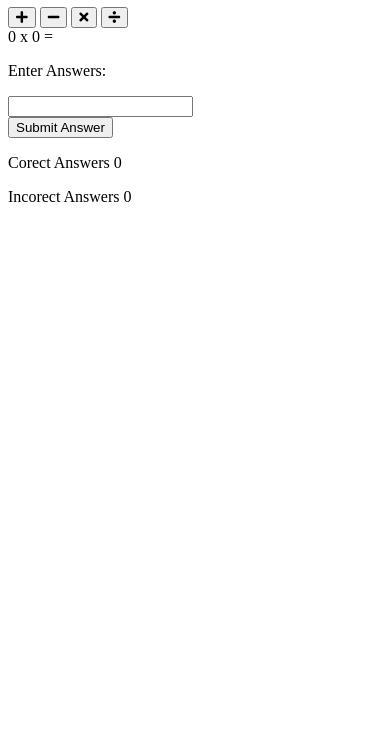
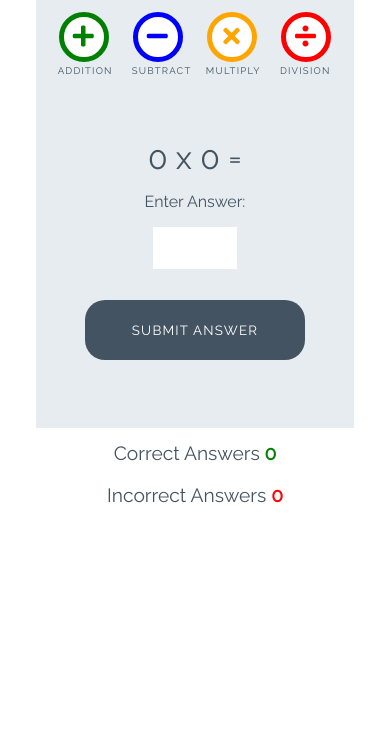
Before and after one commit to LinnSilver/love-maths, a plain HTML site: page index.html in a window 390 px wide. Shown: the part 112-844 px from the top of the page. Drawn offline with Linux system fonts and the light colour scheme.

Commit message:
Add style for game

```diff
--- a/assets/css/style.css
+++ b/assets/css/style.css
@@ -0,0 +1,252 @@
+/* --------- Global style */
+
+body {
+    background-color: white;
+    font-family: "Raleway", sans-serif;
+    color: #445361;
+    text-align: center;
+}
+
+/* --------- Heading */
+
+.heading {
+    text-align: center;
+    font-size: 2.5rem;
+}
+
+.logo {
+    height: 40px;
+    padding-right: 5px;
+}
+
+/* --------- Game layout */
+
+.game-area {
+    background-color: #E6ECF0;
+    box-sizing: border-box;
+    width: 85%;
+    height: 65vh;
+    max-height: 450px;
+    max-width: 830px;
+    margin-left: auto;
+    margin-right: auto;
+    padding: 1%;
+}
+
+.question-area {
+    width: 50%;
+    font-size: 2rem;
+    margin: auto;
+    padding: 50px 0;
+}
+
+.question-area span {
+    padding: 0 15px;
+}
+
+.score-area {
+    margin: 5px auto;
+    width: 60%;
+    font-size: 1.2rem;
+}
+
+.controls-area {
+    width: 85%;
+    margin: 30px auto;
+}
+
+#score {
+    color: green;
+    font-weight: bold;
+}
+
+#incorrect {
+    color: red;
+    font-weight: bold;
+}
+
+.answer-message {
+    display: none;
+    font-size: 1rem;
+}
+
+#answer-box {
+    border: none;
+    color: #445361;
+    display: inline-block;
+    height: 40px;
+    width: 80px;
+    font-size: 1.2rem;
+}
+
+.scores {
+    display: inline-block;
+    padding: 25px;
+}
+
+/* --------- Buttons */
+
+.btn {
+    width: 220px;
+    height: 60px;
+    font-family: "Raleway", sans-serif;
+    text-transform: uppercase;
+    letter-spacing: 1.2px;
+    color: white;
+}
+
+.btn:focus {
+    outline: none;
+}
+
+.btn--big {
+    padding-top: 10px;
+    border-radius: 50%;
+    background-color: white;
+    border: 10px solid;
+    width: 100px;
+    height: 100px;
+    font-size: 3.2rem;
+    margin: 0 30px;
+    transition: all 0.5s;
+}
+
+.btn--big::after{
+    content: attr(data-type);
+    font-size: 1rem;
+    color:  #445361;
+    position: relative;
+    left: -0.5rem;
+}
+
+.btn--blue {
+    border-color: blue;
+    color: blue;
+}
+
+.btn--blue:active,
+.btn--blue:hover {
+    background-color: darkblue;
+    color: white;
+}
+
+.btn--orange {
+    border-color: orange;
+    color: orange;
+}
+
+.btn--orange:active,
+.btn--orange:hover {
+    background-color: darkorange;
+    color: white;
+}
+
+.btn--red {
+    border-color: red;
+    color: red;
+}
+
+.btn--red:active,
+.btn--red:hover {
+    background-color: darkred;
+    color: white;
+}
+
+.btn--green {
+    border-color: green;
+    color: green;
+}
+
+.btn--green:active,
+.btn--green:hover {
+    background-color: darkgreen;
+    color: white;
+}
+
+.btn--gray {
+    margin-top: 25px;
+    background-color: #445361;
+    border: 1px transparent;
+    border-radius: 20px;
+}
+
+.btn--gray:active,
+.btn--gray:hover {
+    background-color: #0d1013;
+}
+
+/* --------- Media queries */
+
+@media (max-width: 414px) {
+    .controls-area {
+        width: 100%;
+    }
+
+    .btn--big {
+        margin: 0 10px;
+        padding: 5px;
+        border: 5px solid;
+        width: 50px;
+        height: 50px;
+        font-size: 1.5rem;
+    }
+
+    .btn--big::after {
+        font-size: 0.6rem;
+        left: -0.7rem;
+    }
+
+    .question-area {
+        padding: 10% 0;
+        width: 100%;
+    }
+
+    .question-area span {
+        padding: 0;
+    }
+
+    .answer-message {
+        display: block;
+    }
+
+    #answer-box {
+        display: block;
+        margin: 0 auto;
+    }
+    .btn--gray {
+        margin-top: 0;
+    }
+
+    .score-area {
+        width: 100%;
+    }
+
+    .scores {
+        margin: 0.5em auto;
+        display: block;
+        padding: 5px;
+    }
+
+    .heading {
+        font-size: 2rem;
+    }
+}
+
+@media (max-width: 320px) {
+    .game-area {
+        height: 70vh;
+    }
+
+    .controls-area {
+        width: 75%;
+        margin: 10px auto;
+    }
+
+    .btn--big {
+        margin: 10px 10px;
+    }
+    .question-area {
+        padding: 10px 0;
+    }
+
+}
--- a/index.html
+++ b/index.html
@@ -1,52 +1,56 @@
 <!DOCTYPE html>
 <html lang="en">
+
 <head>
     <meta charset="UTF-8">
-    <meta http-equiv="X-UA-Compatible" content="IE=edge">
     <meta name="viewport" content="width=device-width, initial-scale=1.0">
-    <!--Font awsome and google font-->
-    <link rel="stylesheet" href="https://use.fontawesome.com/releases/v5.7.2/css/all.css" integrity="sha384-fnmOCqbTlWIlj8LyTjo7mOUStjsKC4pOpQbqyi7RrhN7udi9RwhKkMHpvLbHG9Sr" crossorigin="anonymous">
+
+    <!-- font awesome and google fonts -->
+    <link rel="stylesheet" href="https://use.fontawesome.com/releases/v5.7.2/css/all.css"
+        integrity="sha384-fnmOCqbTlWIlj8LyTjo7mOUStjsKC4pOpQbqyi7RrhN7udi9RwhKkMHpvLbHG9Sr" crossorigin="anonymous">
     <link href="https://fonts.googleapis.com/css?family=Raleway%7CRighteous" rel="stylesheet">
 
     <link rel="stylesheet" href="assets/css/style.css">
     <title>Document</title>
 </head>
+
 <body>
     <h1 class="heading">
-    <img class="logo" src="assets/images/logo.png" alt="logo">Love Maths
+        <img class="logo" src="assets/images/logo.png" alt="logo"> Love Maths
     </h1>
 
     <div class="game-area">
         <div class="controls-area">
-            <button class="btn btn--big btn--green">
+            <button data-type="addition" class="btn btn--big btn--green">
                 <i class="fas fa-plus"></i>
             </button>
-            <button class="btn btn--big btn--blu">
+            <button data-type="subtract" class="btn btn--big btn--blue">
                 <i class="fas fa-minus"></i>
             </button>
-            <button class="btn btn--big btn--orange">
+            <button data-type="multiply" class="btn btn--big btn--orange">
                 <i class="fas fa-times"></i>
             </button>
-            <button class="btn btn--big btn--red">
+            <button data-type="division" class="btn btn--big btn--red">
                 <i class="fas fa-divide"></i>
             </button>
         </div>
-        <div class="questions-area">
+        <div class="question-area">
             <span id="operand1">0</span>
             <span id="operator">x</span>
             <span id="operand2">0</span>
             <span>=</span>
-            <p class="anser-message">Enter Answers:</p>
+            <p class="answer-message">Enter Answer:</p>
             <input id="answer-box" type="number">
         </div>
-        <button class="btn btn--gray">Submit Answer</button>
+        <button data-type="submit" class="btn btn--gray">Submit Answer</button>
     </div>
 
     <div class="score-area">
-    <p class="scores">Corect Answers <span id="score">0</span></p>
-    <p class="scores">Incorect Answers <span id="incorect">0</span></p>
+        <p class="scores">Correct Answers <span id="score">0</span></p>
+        <p class="scores">Incorrect Answers <span id="incorrect">0</span></p>
     </div>
 
     <script src="assets/js/script.js"></script>
 </body>
+
 </html>
```
Lines whose indentation alone changed are shown as unchanged.
